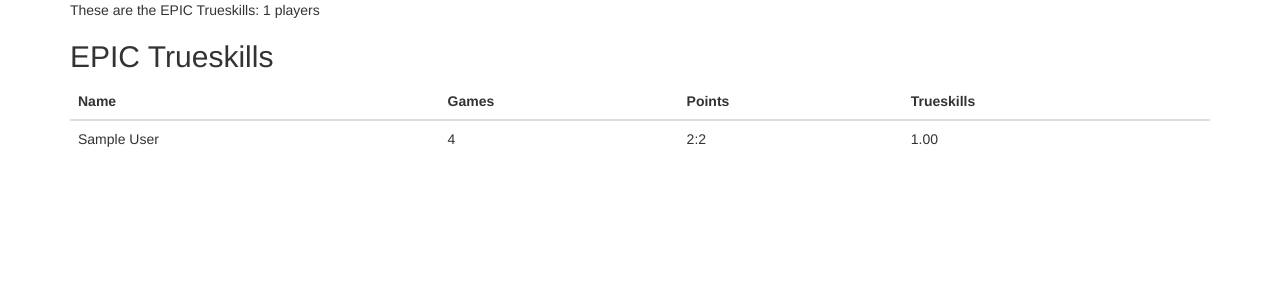
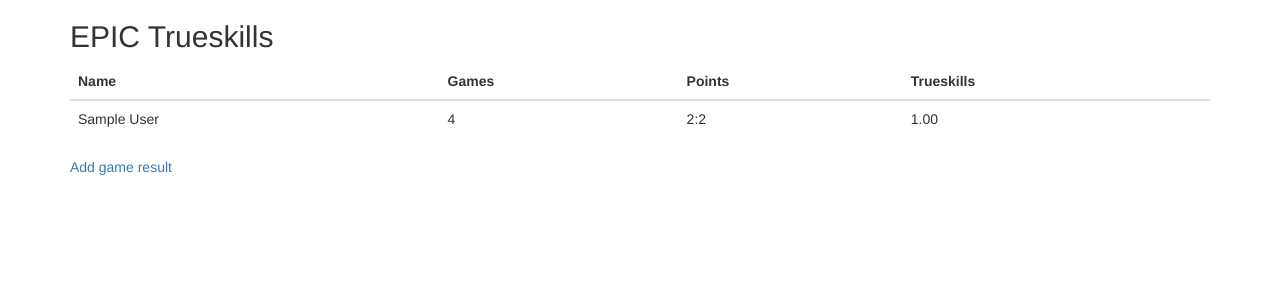
Before and after one commit to klauck/kicker, a Django app: page /skills/ in a window 1280 px wide. Shown: the top 300 px of the page. Run offline with Django 3.2, Linux system fonts and the light colour scheme; tables that the repository leaves empty hold one stand-in row (values such as "Sample post"); some libraries are stand-ins or nearby versions.

Commit message:
Edited table view: added link to add new game result

```diff
--- a/skills/templates/skills/table.html
+++ b/skills/templates/skills/table.html
@@ -3,7 +3,6 @@
 {% block title %}EPIC Trueskills{% endblock%}
 
 {% block content %}
-These are the EPIC Trueskills: {{ table|length }} players
 <h2>EPIC Trueskills</h2>
 <table class="table">
   <thead>
@@ -25,4 +24,5 @@ These are the EPIC Trueskills: {{ table|length }} players
     {% endfor %}
   </tbody>
 </table>
+<a href="{% url 'admin:skills_gameresult_add' %}">Add game result</a>
 {% endblock %}
```
